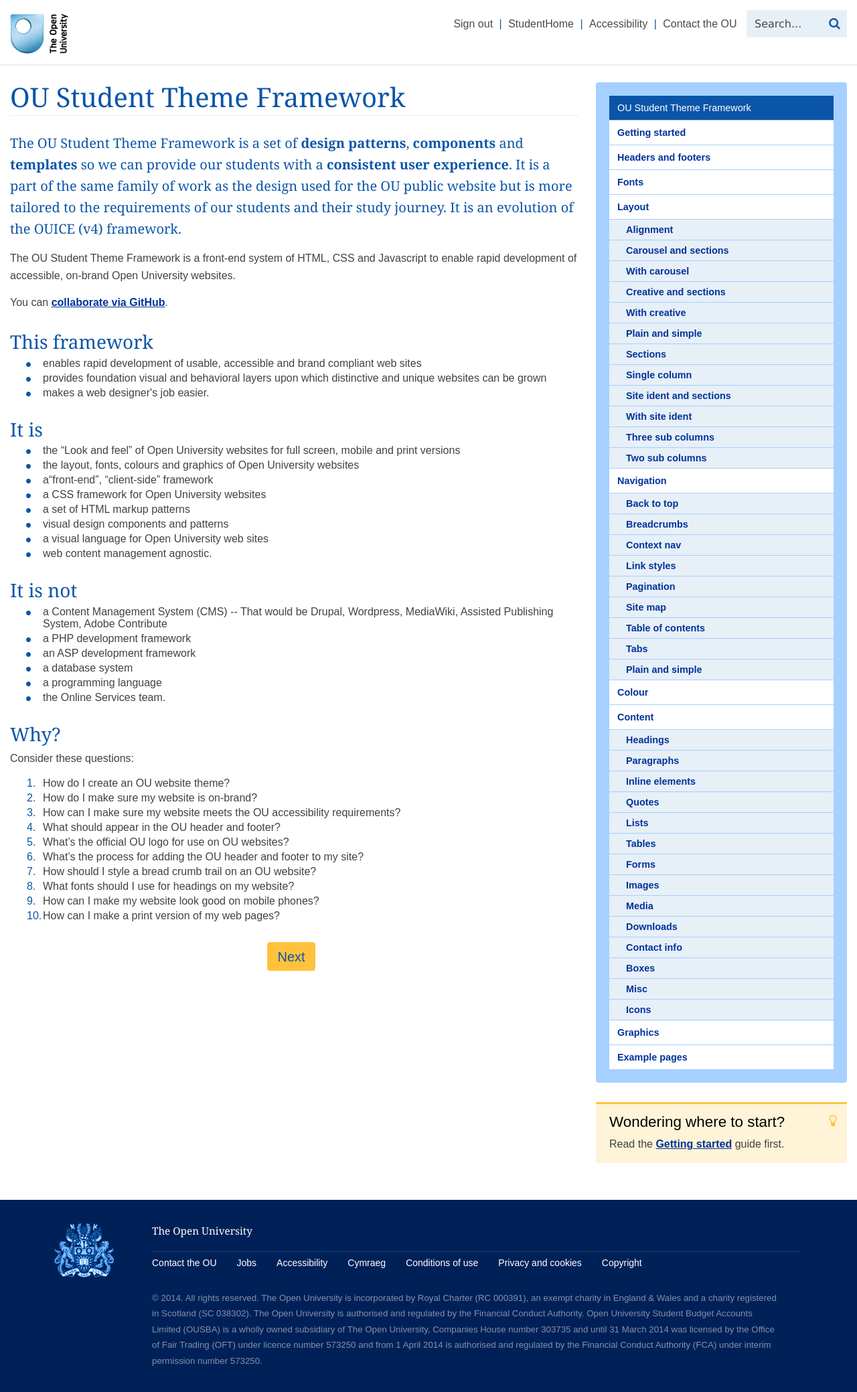
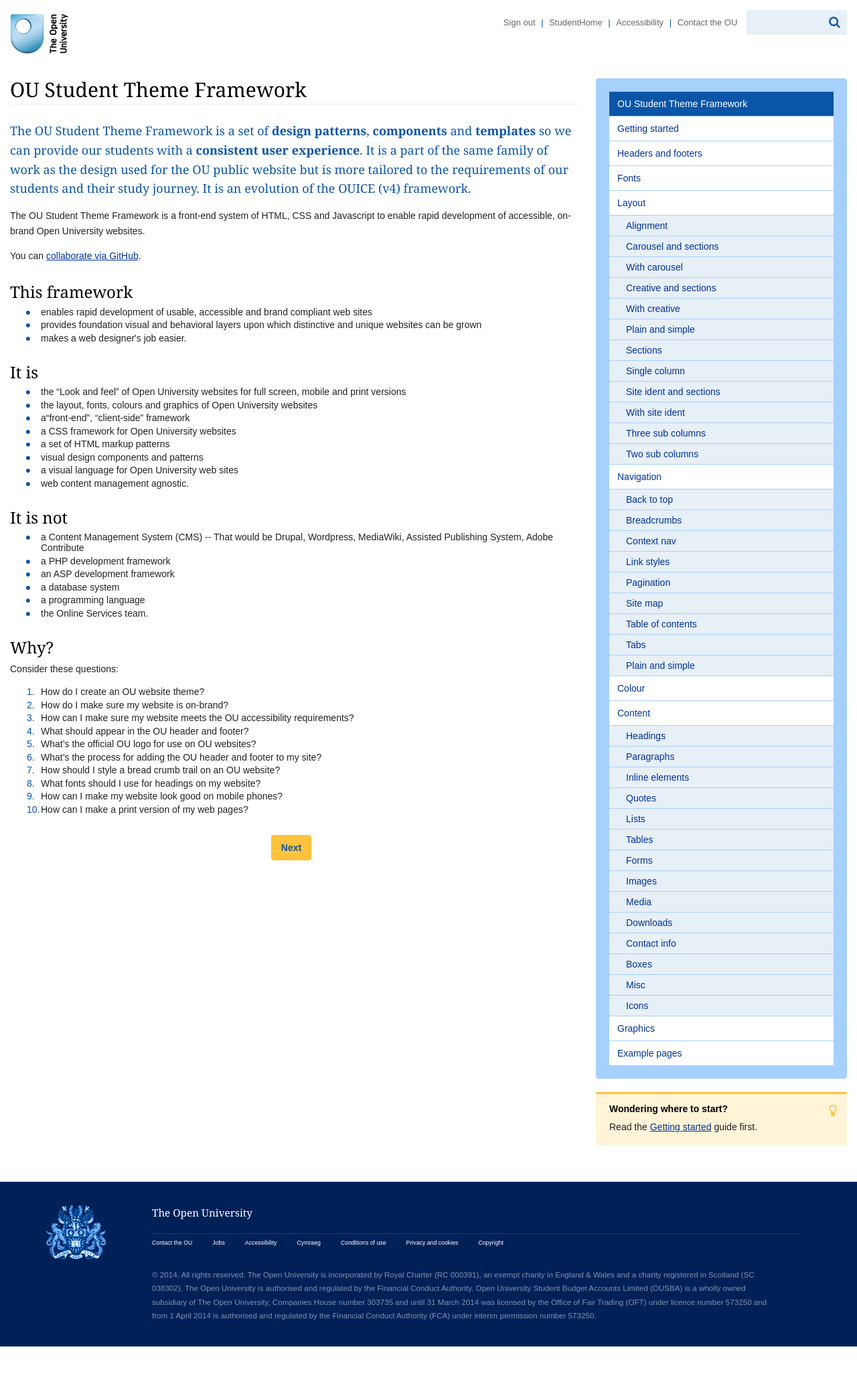
Before and after one commit to the-open-university/student-theme-framework, a Jekyll site: the page built from index.html, in a window 1280 px wide. Shown: the whole page at 67% size. Built offline with Jekyll 4.4.1, drawn with Linux system fonts in a browser that asks for light colours; nearby versions of some CDN libraries; after the commit the page ends 2011 px from its top, so only the background shows below that.

Commit message:
removed placeholder

```diff
--- a/_includes/header.html
+++ b/_includes/header.html
@@ -13,7 +13,7 @@
 <fieldset>
 <legend class="ou-hide">Site search</legend>
 <label for="site-search" class="ou-hide">Search the OU</label>
-<input type="search" id="site-search" placeholder="Search...">
+<input type="search" id="site-search" placeholder="">
 <button><span class="ou-hide">Submit</span></button>
 </fieldset>
 </li>
--- a/gui/header-footer.css
+++ b/gui/header-footer.css
@@ -2,17 +2,12 @@
 
 
 /*
+--------------------------------------------------------------------------------------
 
-  ___ ___ ___     _ _
- |_ _/ __| __|_ _| | |
-  | | (__| _|\ V /_  _|
- |___\___|___|\_/  |_|
+	OU STUDENT THEME FRAMEWORK
 
+	Header & Footer
 
---------------------------------------------------------------------------------------
-	OU ICE v4
-	Header & Footer Styles
-	Stephen Turvey - July, 2014
 --------------------------------------------------------------------------------------
 */
 
@@ -87,6 +82,7 @@ a.ou-skip:active {
 
 #ou-header #ou-service-links {
 	width:auto;
+	font-size:1.3em;
 }
 
 #ou-header #ou-service-links ul {
@@ -108,7 +104,7 @@ a.ou-skip:active {
 
 #ou-header #ou-service-links ul li a {
 	text-decoration:none;
-	color:#494949;
+	color:#666;
 	display:inline-block;
 	padding:0 5px;
 }
@@ -154,7 +150,7 @@ a.ou-skip:active {
 	margin: 0 0 0 5px;
 	background: #e7f0f7;
 	font-size: 1em;
-	font-family: "futura-pt", verdana, sans-serif;
+	font-family: Arial, Helvetica, sans-serif;
 	width: 150px;
 	color:black;
 	-webkit-appearance: none;
@@ -183,7 +179,7 @@ a.ou-skip:active {
 	border-radius: 0;
 	box-sizing: border-box;
 	position: absolute;
-	top: 12px;
+	top: 10px;
 	right: 10px;
 	background: transparent;
 	background-image:url(icon-search.png);
--- a/gui/styles.css
+++ b/gui/styles.css
@@ -140,21 +140,21 @@ h1, h2, h3, h4, h5, h6 {
 	font-family:Georgia, "Times New Roman", Times, serif;
 	font-weight: normal;
 	font-style: normal;
-	color: #0b55a8;
+	color: #000;
 	margin:30px 0 8px 0;
 	line-height:110%;
 }
 
 h1 {
-	font-size: 2.5em;
+	font-size: 3em;
 	margin:0 0 25px 0;
 	padding:0 0 5px 0;
 	border-bottom: 1px solid #e7eff7;
 }
 
-h2 {font-size: 1.75em;}
-
-h3 {font-size: 1.25em;}
+h2 {font-size: 2.4em;}
+
+h3 {font-size: 2em;}
 
 h4 {font-size: 1.125em;}
 
@@ -175,7 +175,6 @@ h6 {font-size: 0.875em;}
 #ou-content a,
 #ou-region2 a {
 	color:#039;
-	font-weight:bold;
 	text-decoration:underline;
 	font-family:Arial, Helvetica, sans-serif
 }
@@ -292,13 +291,10 @@ h6 {font-size: 0.875em;}
 
 
 body {
-	color: #424242;
+	font-size: 62.5%;
+	font-family:Arial, Helvetica, sans-serif;
+	color: #222;
 	background-color: #fff;
-	text-rendering: optimizeLegibility;
-	-webkit-font-smoothing: antialiased;
-	font-weight: 400;
-	font-size:1em;
-	font-family:Arial, Helvetica, sans-serif;
 }
 
 #ou-org {
@@ -306,7 +302,7 @@ body {
 }
 
 #ou-site {
-	border-top: 1px solid #e7eff7;
+	xborder-top: 1px solid #e7eff7;
 }
 
 #ou-header,
@@ -581,6 +577,7 @@ div.ou-go3 h2 {margin-top:0;}
 
 
 p {
+	font-size:1.4em;
 	margin:0 0 15px 0;
 	line-height:1.6em;
 }
@@ -588,7 +585,7 @@ p {
 p.ou-introduction {
 	font-family:Georgia, "Times New Roman", Times, serif;
 	color: #0b55a8;
-	font-size: 1.25em;
+	font-size: 1.8em;
 }
 
 small {font-size: 95%;}
@@ -697,6 +694,7 @@ blockquote.ou-pullquote2 p {
 	margin:0 0 15px 25px;
 	list-style-type: none;
 	padding: 0;
+	font-size:1.4em;
 }
 
 #ou-content ul ul {
@@ -727,6 +725,7 @@ blockquote.ou-pullquote2 p {
 	margin:0 0 15px 25px;
 	counter-reset: item;
 	list-style-type:none;
+	font-size:1.4em;
 }
 
 #ou-content ol ol {
@@ -1034,13 +1033,13 @@ ol.ou-ancestors li a:hover {
 	margin-bottom: 2em;
 	border-radius: 4px;
 	border-width: 20px;
-	font-size:.9em;
 }
 
 .ou-full-nav ul li a,
 .ou-full-nav ul li strong,
 .ou-context-nav ul li a,
 .ou-context-nav ul li strong {
+	font-size:1.4em;
 	display:block;
 	padding:10px 12px;
 	border-top:1px solid #a6d0ff;
@@ -1164,12 +1163,11 @@ ol.ou-ancestors li a:hover {
 	-o-transition: all 0.2s ease-out;
 	transition: all 0.2s ease-out;
 	font-family: Arial, Helvetica, sans-serif;
-	font-size: 1.25em;
 	background: #ffc23d;
 	color: #0b55a8;
-	font-weight: normal;
+	font-weight: bold;
 	text-decoration: none;
-	padding: 10px 14px 8px 14px;
+	padding: 10px 14px 10px 14px;
 	display: inline-block;
 	margin-bottom: 15px;
 	border: 1px solid #ffc23d;
@@ -1327,6 +1325,7 @@ div.ou-contact h2,div.ou-contact h3 {
 	color:black;
 	font-family:Arial, Helvetica, sans-serif;
 	font-size:1.4em;
+	font-weight:bold;
 	margin-top:0;
 }
 
```
